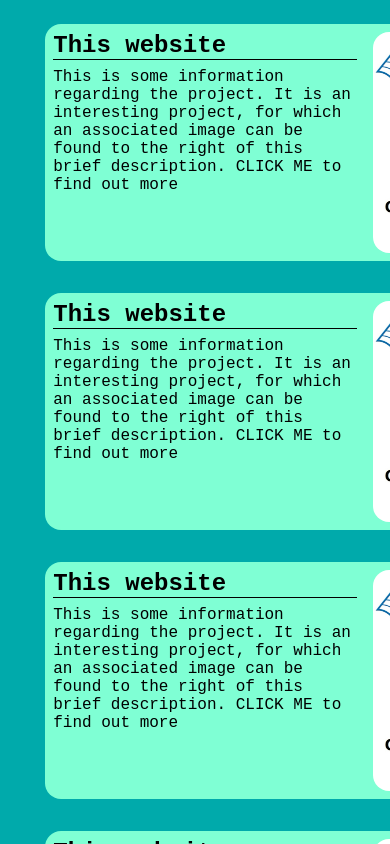
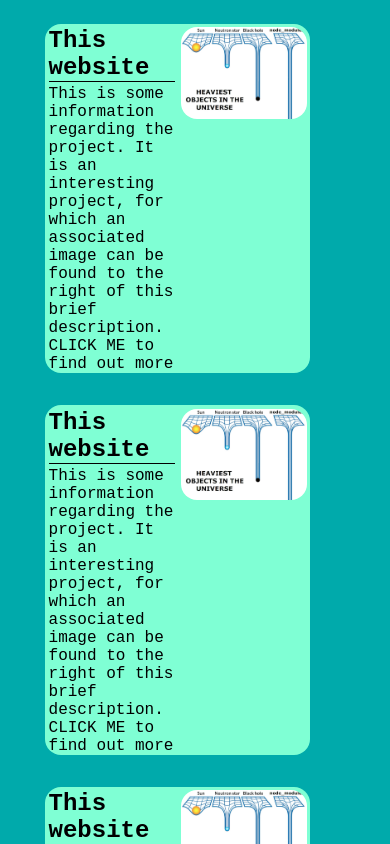
Before and after one commit to BenSnellgrove/bensnellgrove.github.io, a React (Create React App) app: page / in a window 390 px wide. Shown: the top 844 px of the page. Built offline with nearby package versions, Linux system fonts and the light colour scheme; a web font is replaced by a local one.

Commit message:
Attempt at making the site somewhat mobile friendly

```diff
--- a/src/css/index.css
+++ b/src/css/index.css
@@ -1,3 +1,6 @@
+@media (hover: none), (pointer: coarse), (any-pointer: coarse) {
+}
+
 * {
   margin: 0;
   padding: 0;
@@ -33,6 +36,25 @@ body {
 
   animation: hover-shrink 0.5s normal;
   transform: scale(1);
+}
+
+@media (hover: none),
+  (pointer: none),
+  (pointer: coarse),
+  (any-pointer: none),
+  (any-pointer: coarse) {
+  .project {
+    width: 80%;
+    margin: 1rem;
+    background-color: aquamarine;
+    /*border: solid 1px black;*/
+    float: left;
+    overflow: hidden;
+    border-radius: 1em;
+
+    animation: hover-shrink 0.5s normal;
+    transform: scale(1);
+  }
 }
 
 .project:hover {
```
